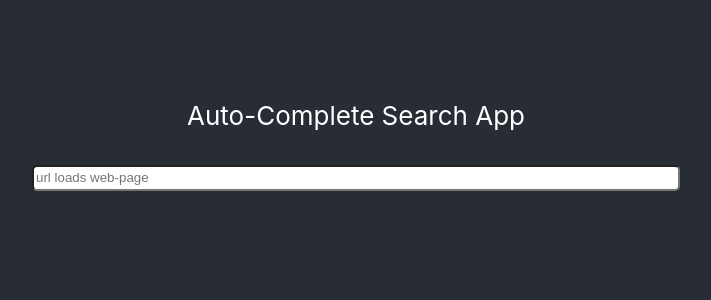
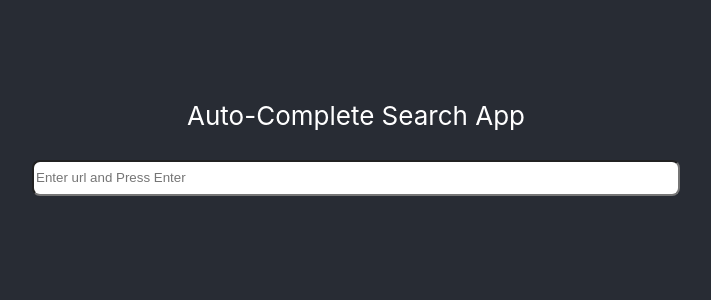
Before and after one commit to mishs/React-app_auto-search_url, a React (Create React App) app: page / in a window 1280 px wide. Shown: the top 300 px of the page, without its empty margins (284-995 px from the left). Built offline with nearby package versions, Linux system fonts and the light colour scheme.

Commit message:
Styles the input search box

```diff
--- a/src/components/InputSearchArea/index.js
+++ b/src/components/InputSearchArea/index.js
@@ -6,13 +6,13 @@ class InputSearchArea extends React.Component {
 
     const inputStyling = {
         minWidth: '50vw',
-        height: '20px',
-        borderRadius: 5
+        height: '30px',
+        borderRadius: 8
     };
 
         return (
             <div>
-                <input type='text' placeholder='url loads web-page' style={inputStyling}/>
+                <input type='text' placeholder='Enter url and Press Enter' style={inputStyling}/>
             </div>
         )
     }
```
